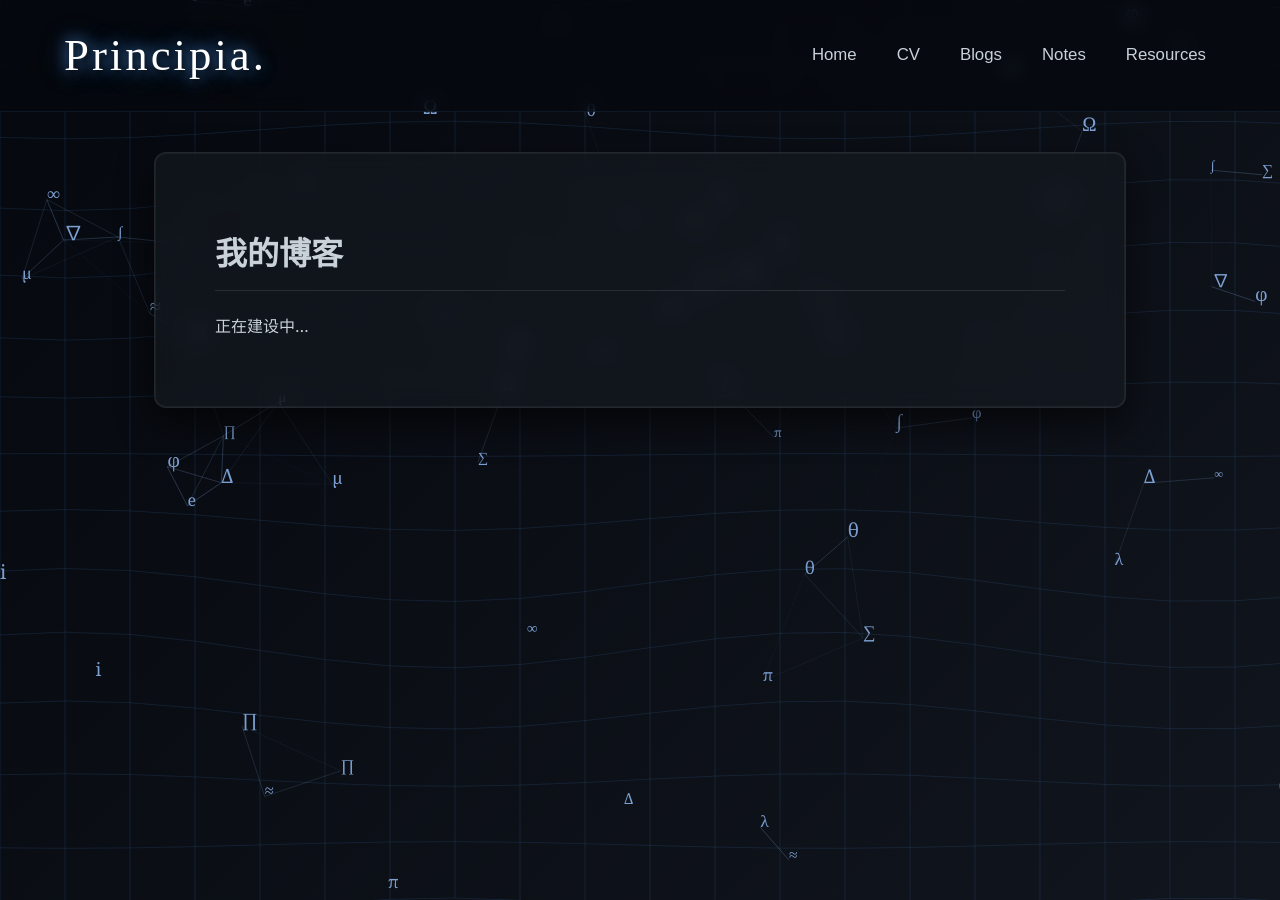
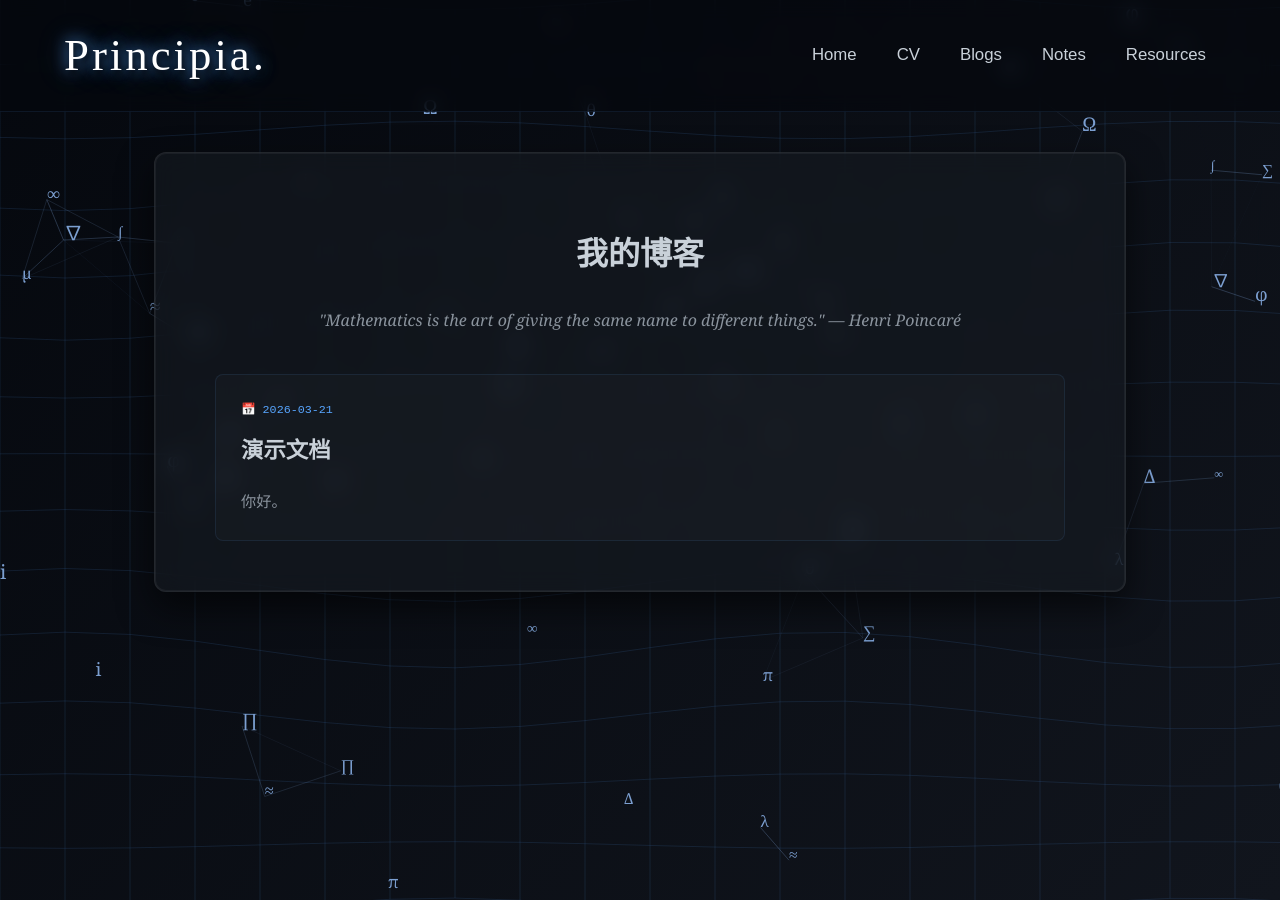
Before and after one commit to EtherealKasumi/personalpage, a Jekyll site: the page built from blogs.md, in a window 1280 px wide. Built offline with Jekyll 4.4.1, drawn with Linux system fonts in a browser that asks for light colours; some web fonts are replaced.

Commit message:
post first blog

```diff
--- a/blogs.md
+++ b/blogs.md
@@ -3,6 +3,32 @@ layout: default
 title: Blogs
 ---
 
-# 我的博客
+<h1 style="text-align: center; border-bottom: none; margin-bottom: 5px;">我的博客</h1>
+<p style="text-align: center; color: #8b949e; margin-bottom: 40px; font-style: italic;">
+  "Mathematics is the art of giving the same name to different things." — Henri Poincaré
+</p>
 
-正在建设中...
+<!-- 利用 Jekyll 的 for 循环自动抓取 _posts 里的文章 -->
+<div class="blog-list" style="display: flex; flex-direction: column; gap: 20px;">
+  {% for post in site.posts %}
+    <a href="{{ post.url | relative_url }}" style="text-decoration: none; color: inherit;">
+      <div style="padding: 25px; background: rgba(255,255,255,0.02); border: 1px solid rgba(88,166,255,0.1); border-radius: 8px; transition: all 0.3s ease;"
+           onmouseover="this.style.background='rgba(88,166,255,0.08)'; this.style.transform='translateX(5px)'; this.style.borderColor='rgba(88,166,255,0.4)';"
+           onmouseout="this.style.background='rgba(255,255,255,0.02)'; this.style.transform='translateX(0)'; this.style.borderColor='rgba(88,166,255,0.1)';">
+
+        <div style="color: #58a6ff; font-family: monospace; font-size: 0.9em; margin-bottom: 8px;">
+          📅 {{ post.date | date: "%Y-%m-%d" }}
+        </div>
+
+        <h2 style="margin: 0 0 10px 0; border-bottom: none; font-size: 1.4em; color: #c9d1d9;">
+          {{ post.title }}
+        </h2>
+
+        <!-- 自动截取文章前 30 个词作为摘要 -->
+        <p style="margin: 0; color: #8b949e; font-size: 0.95em;">
+          {{ post.excerpt | strip_html | truncatewords: 30 }}
+        </p>
+      </div>
+    </a>
+  {% endfor %}
+</div>
```
Also changed, not shown: _layouts/post.html (added, +22 -0 lines), _posts/2026-03-21-example.md (added, +17 -0 lines), _posts/1.md (deleted).
